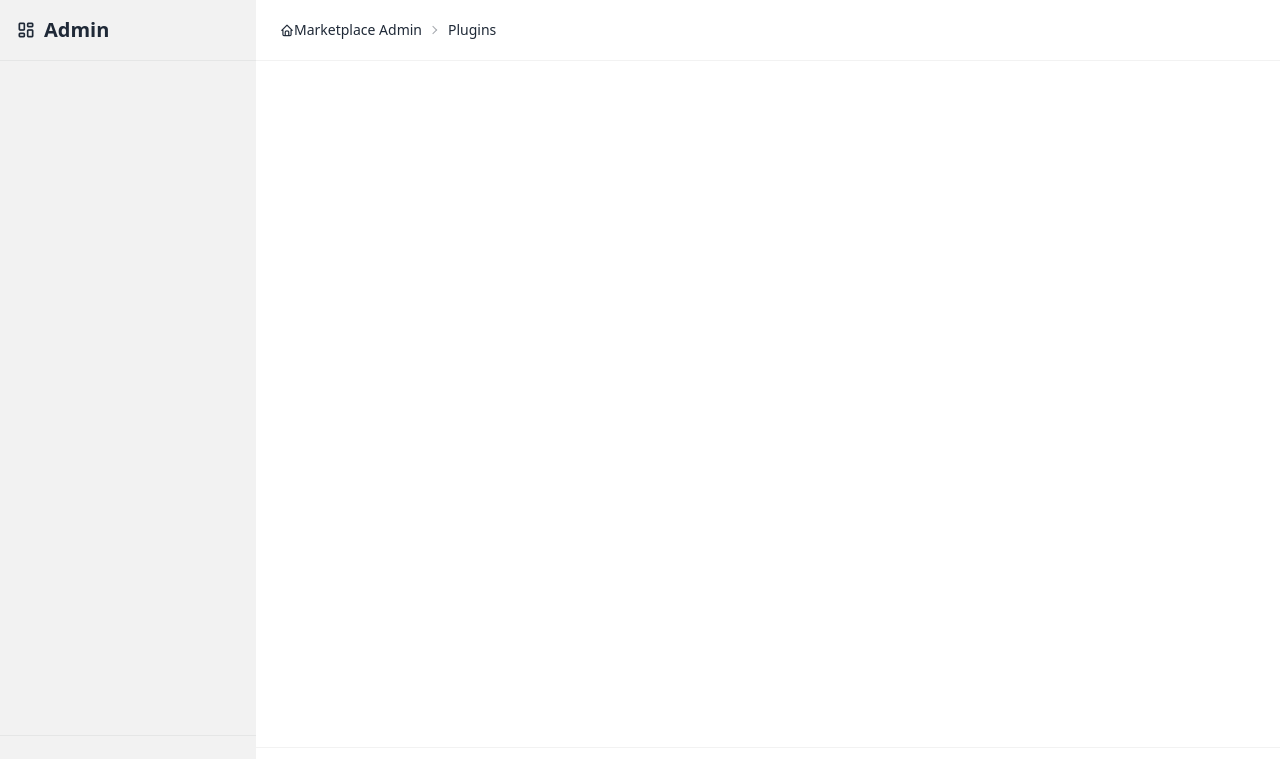
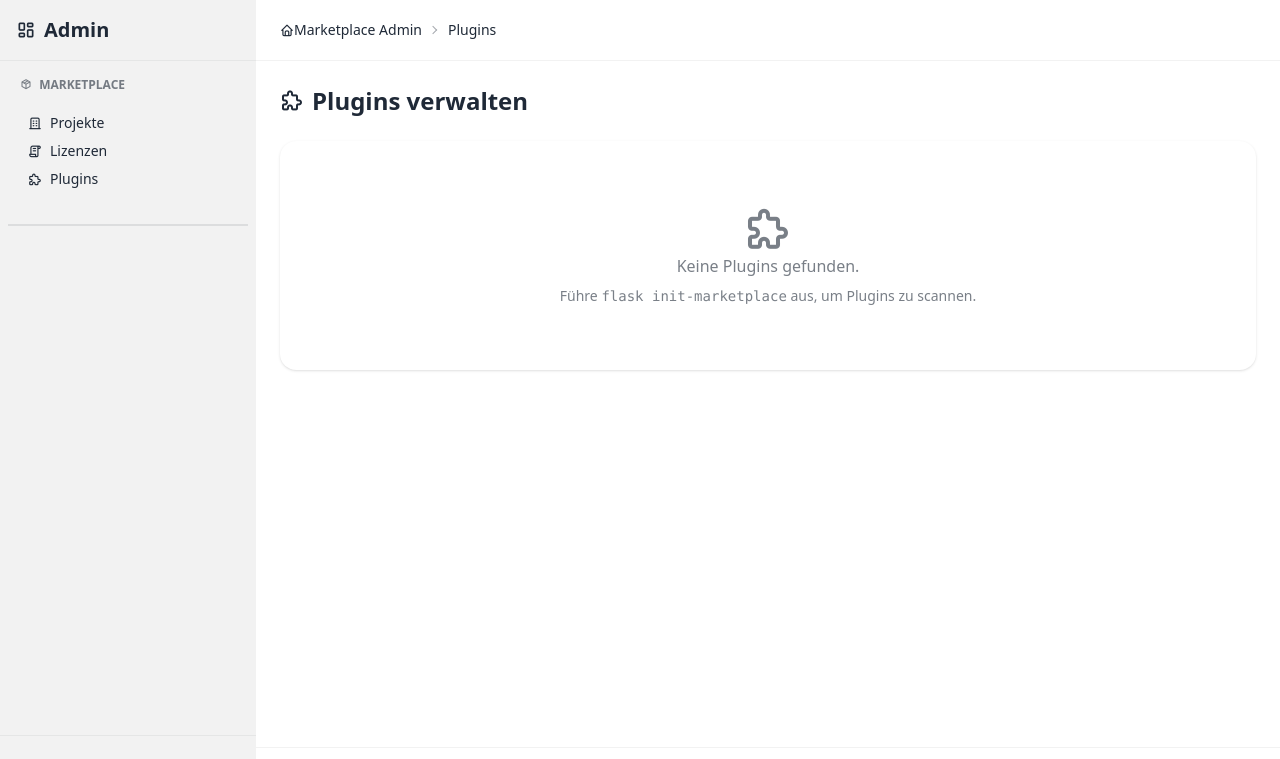
Before and after one commit to CarstenVogelsang/v-flask, a Flask app: template marketplace/app/templates/admin/plugins/list.html in a window 1280 px wide. Shown: the top 759 px of the page. Run offline with Flask 3, Linux system fonts and the light colour scheme; the template is opened without the code that fills it, so the values that code supplies are empty; parts of the project's set-up code (start-up, migrations or seed data) failed here and were passed over; some libraries are stand-ins or nearby versions.

Commit message:
fix(marketplace): Fix admin template inheritance and sidebar navigation
- Add bridge block for content/admin_content compatibility
- Override sidebar_header to use marketplace_admin endpoint
- Add marketplace-specific navigation (Projects, Licenses, Plugins)
- Disable default plugin navigation in marketplace admin

Co-Authored-By: Claude Opus 4.5 <noreply@anthropic.com>

```diff
--- a/marketplace/app/templates/admin/base.html
+++ b/marketplace/app/templates/admin/base.html
@@ -1,6 +1,49 @@
 {% extends "v_flask/admin/base.html" %}
 
 {% block title %}{{ title or 'Marketplace Admin' }} | V-Flask Marketplace{% endblock %}
+
+{% block sidebar_header %}
+<div class="p-4 border-b border-base-300">
+    <a href="{{ url_for('marketplace_admin.dashboard') }}"
+       class="text-xl font-bold flex items-center gap-2 hover:text-primary transition-colors">
+        <i class="ti ti-layout-dashboard"></i>
+        Admin
+    </a>
+</div>
+{% endblock %}
+
+{% block sidebar_nav_before %}
+<div class="mb-4">
+    <div class="px-3 py-2 text-xs font-semibold uppercase text-base-content/60">
+        <i class="ti ti-package mr-1"></i> Marketplace
+    </div>
+    <ul class="menu menu-sm">
+        <li>
+            <a href="{{ url_for('marketplace_admin.project_list') }}" class="{{ 'active' if request.endpoint and 'project' in request.endpoint else '' }}">
+                <i class="ti ti-building"></i>
+                <span class="sidebar-text">Projekte</span>
+            </a>
+        </li>
+        <li>
+            <a href="{{ url_for('marketplace_admin.license_list') }}" class="{{ 'active' if request.endpoint and 'license' in request.endpoint else '' }}">
+                <i class="ti ti-license"></i>
+                <span class="sidebar-text">Lizenzen</span>
+            </a>
+        </li>
+        <li>
+            <a href="{{ url_for('marketplace_admin.plugin_list') }}" class="{{ 'active' if request.endpoint and 'plugin' in request.endpoint else '' }}">
+                <i class="ti ti-puzzle"></i>
+                <span class="sidebar-text">Plugins</span>
+            </a>
+        </li>
+    </ul>
+</div>
+<div class="divider my-2"></div>
+{% endblock %}
+
+{% block sidebar_nav_plugins %}
+{# Marketplace doesn't use plugin navigation #}
+{% endblock %}
 
 {% block breadcrumbs %}
 <div class="breadcrumbs text-sm">
@@ -10,3 +53,8 @@
     </ul>
 </div>
 {% endblock %}
+
+{# Bridge block: v_flask/admin/base.html uses 'content', child templates use 'admin_content' #}
+{% block content %}
+{% block admin_content %}{% endblock %}
+{% endblock %}
```
